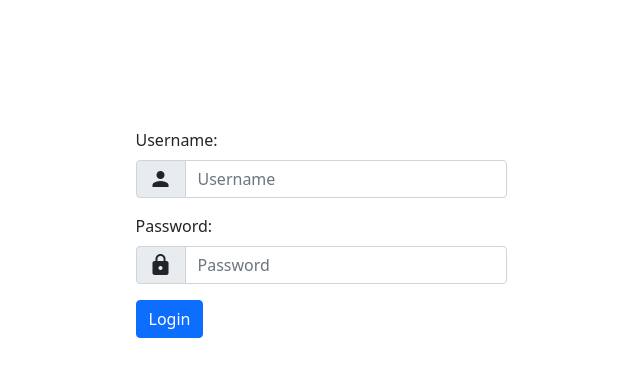
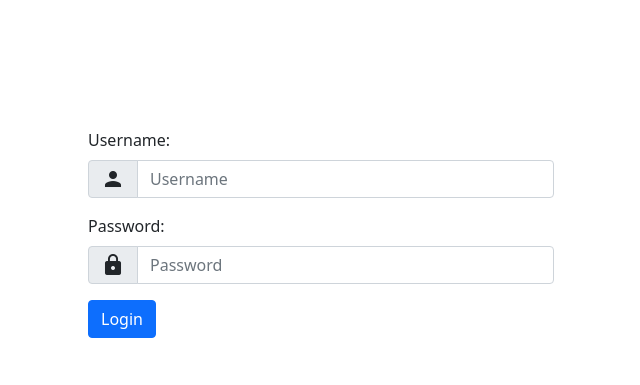
Before and after one commit to IVRYN/IP_Final_Assignment, a PHP site: page /login.php in a window 1280 px wide. Shown: the part 56-441 px from the top of the page, without its empty margins (307-947 px from the left). Run offline with PHP 8.4, Linux system fonts and the light colour scheme; data that the repository does not hold is empty.

Commit message:
Corrected login input bar width
Signed-off-by: AizOfMulia <aizofmulia@gmail.com>

```diff
--- a/login.php
+++ b/login.php
@@ -13,7 +13,7 @@ include ("includes/header.php");
 
 <div class="container">
     <div class="row justify-content-center mt-5">
-        <div class="col-sm-5 mt-5">
+        <div class="col-10 col-sm-10 col-md-10 col-lg-6 mt-5">
             <div class="container py-5">
             <form class="row g-3" action="login.php" method="post">
                 <div class="row mb-3">
```
